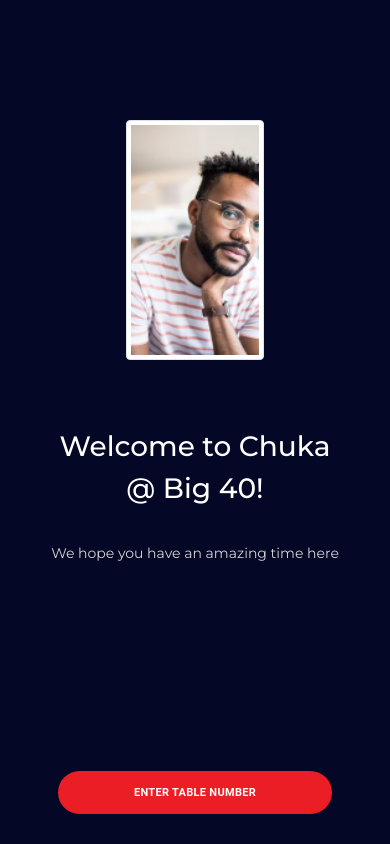
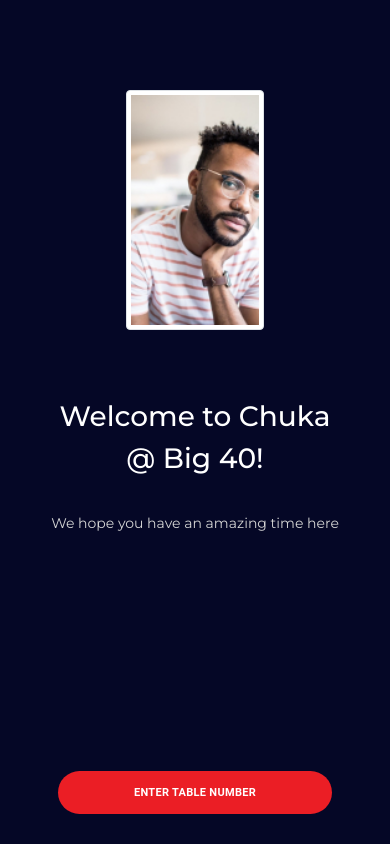
Before and after one commit to KayodeOlusi/Chuka40, a React (Create React App) app: page / in a window 390 px wide. Built offline with nearby package versions, Linux system fonts and the light colour scheme.

Commit message:
working on guest design

```diff
--- a/src/App.css
+++ b/src/App.css
@@ -175,7 +175,7 @@
 .checkbox {
   margin: 15px 0px;
   background-color: #fff;
-  padding: 3px 30px;
+  padding: 6px 30px;
   font-size: 20px;
   border-radius: 10px;
   color: black;
@@ -405,7 +405,7 @@
 @media only screen and (min-width: 0px) and (max-width: 480px) {
   .guest .container .homepage img {
     height: 240px;
-    margin-top: 120px;
+    margin-top: 90px;
   }
 
   .guest .container .homepage-text .text-header h2 {
@@ -503,7 +503,7 @@
   }
 
   .nigeria {
-    height: 80vh;
+    height: 85vh;
   }
 
   .nigeria .container .nigerian-meals .meals-button {
```
